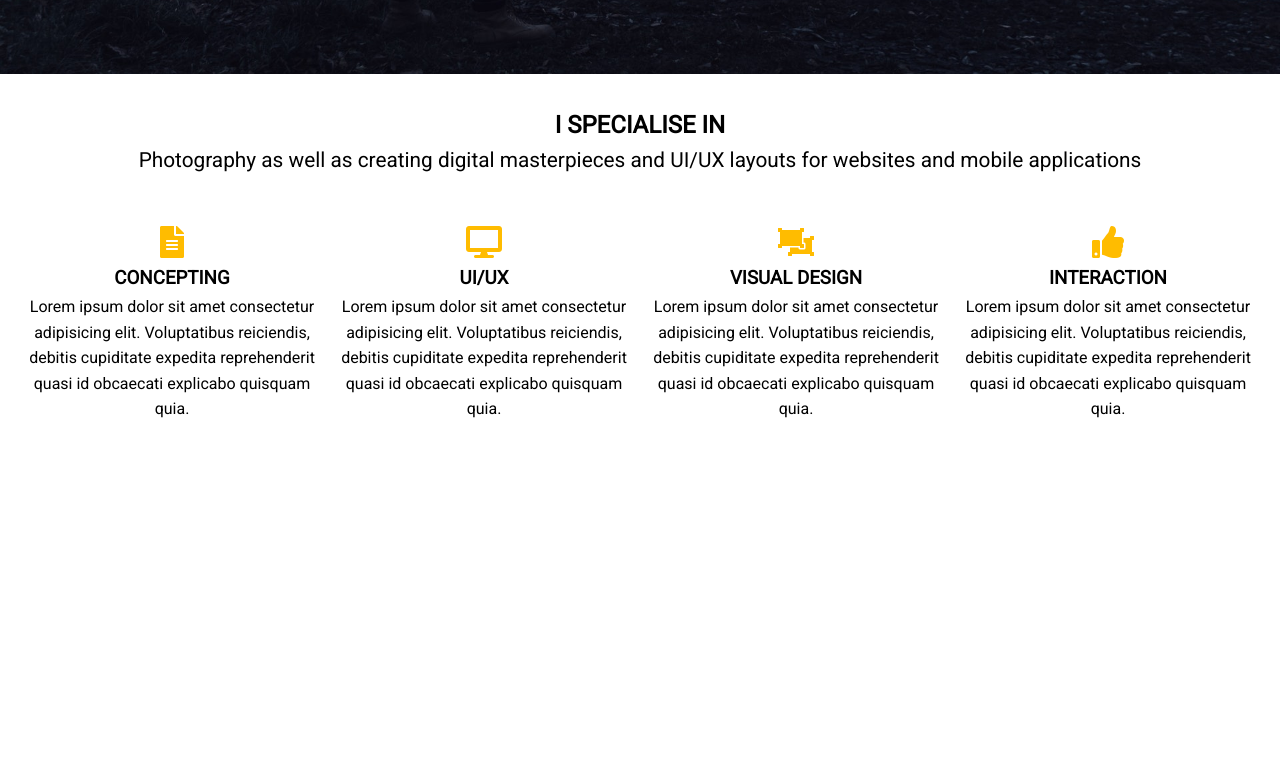
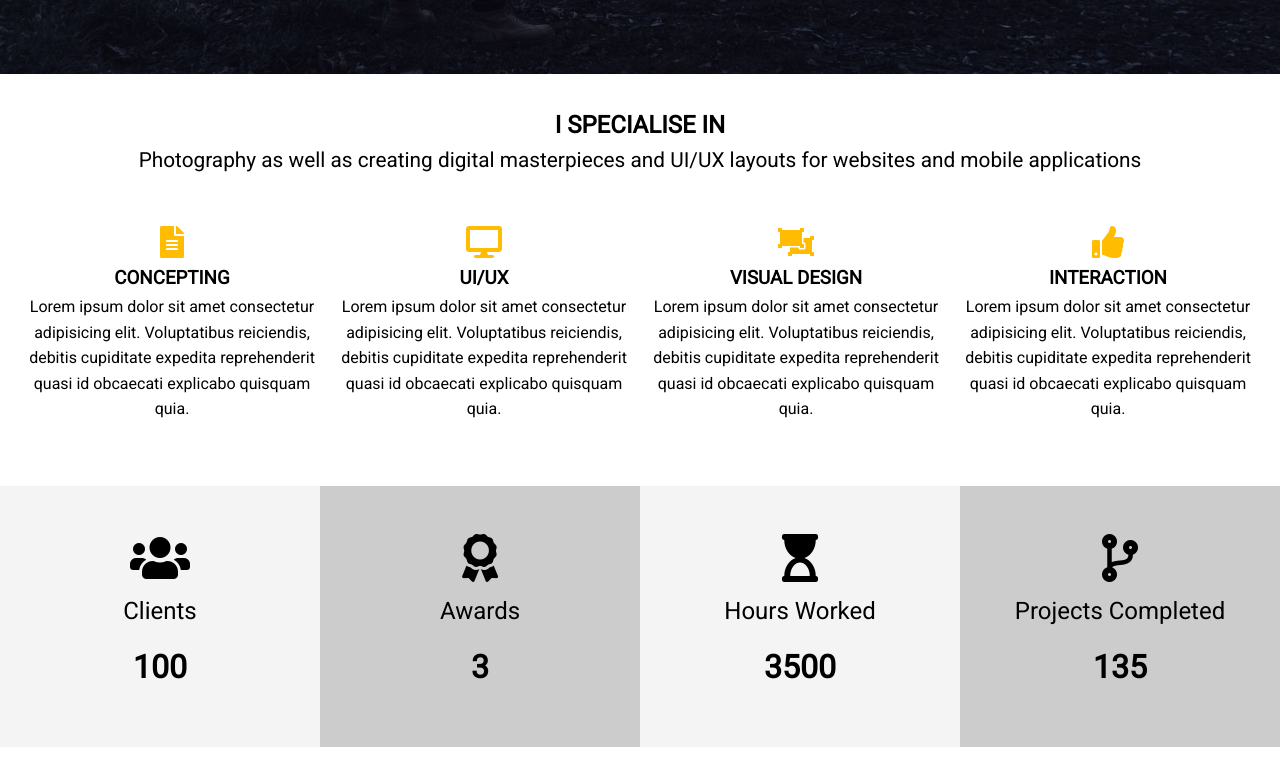
Before and after one commit to RedStewart/Sample-Portfolio-Website, a website: page dist/index.html in a window 1280 px wide. Shown: the part 726-1505 px from the top of the page. Before the commit the page ends 1180 px from the top, so only its background shows below. Drawn offline with Linux system fonts and the light colour scheme.

Commit message:
Second section of home page finished

```diff
--- a/scss/main.scss
+++ b/scss/main.scss
@@ -90,10 +90,6 @@ img {
       }
     }
   }
-
-  // Header inner
-  // &-inner {
-  // }
 }
 
 // Home Sections
@@ -111,4 +107,36 @@ img {
       }
     }
   }
+
+  &-b {
+    .stats {
+      display: grid;
+      grid-template-columns: repeat(4, 1fr);
+
+      li {
+        line-height: 2;
+
+        &.stats-title {
+          font-size: 1.5rem;
+        }
+
+        &.stats-number {
+          font-size: 2rem;
+          font-weight: bold;
+        }
+      }
+
+      div {
+        padding: 3rem 0;
+
+        &:nth-child(odd) {
+          background: $light-color;
+        }
+
+        &:nth-child(even) {
+          background: $medium-color;
+        }
+      }
+    }
+  }
 }
```
Also changed, not shown: dist/css/main.css, dist/index.html.
